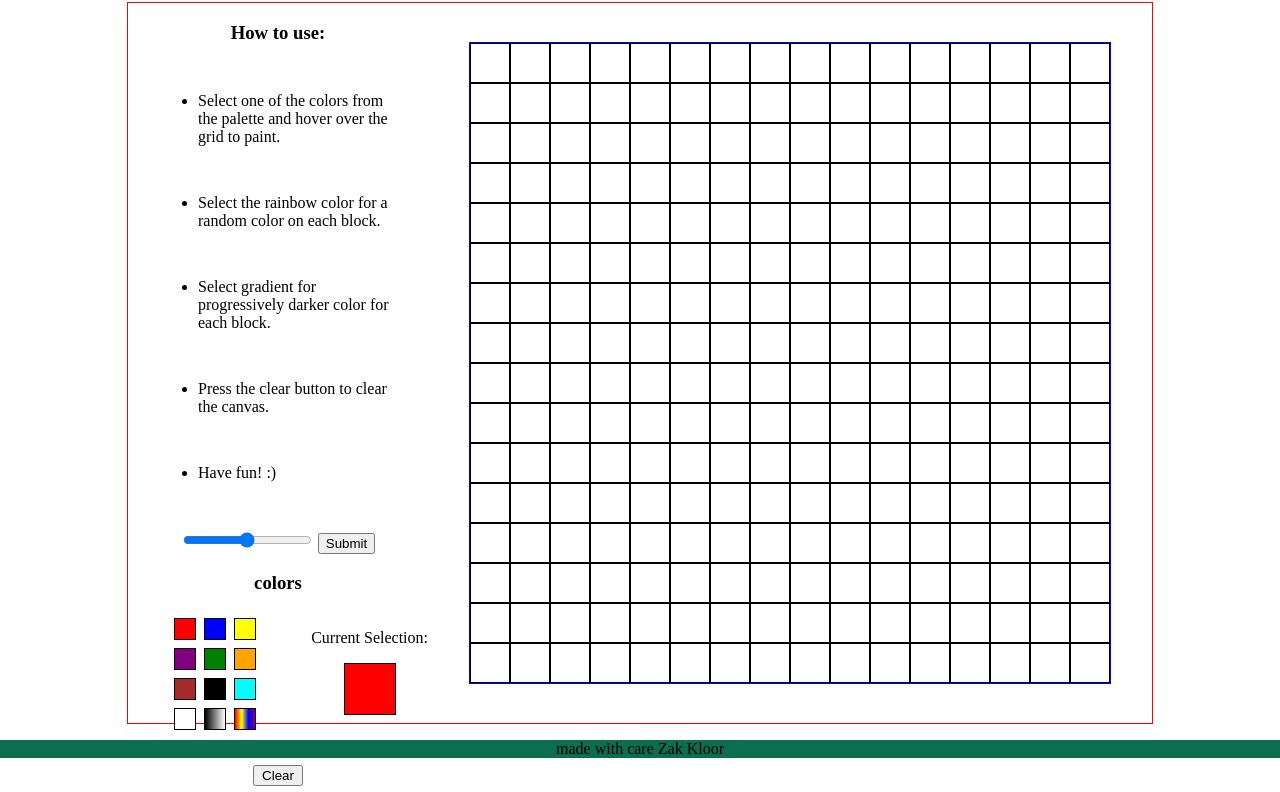
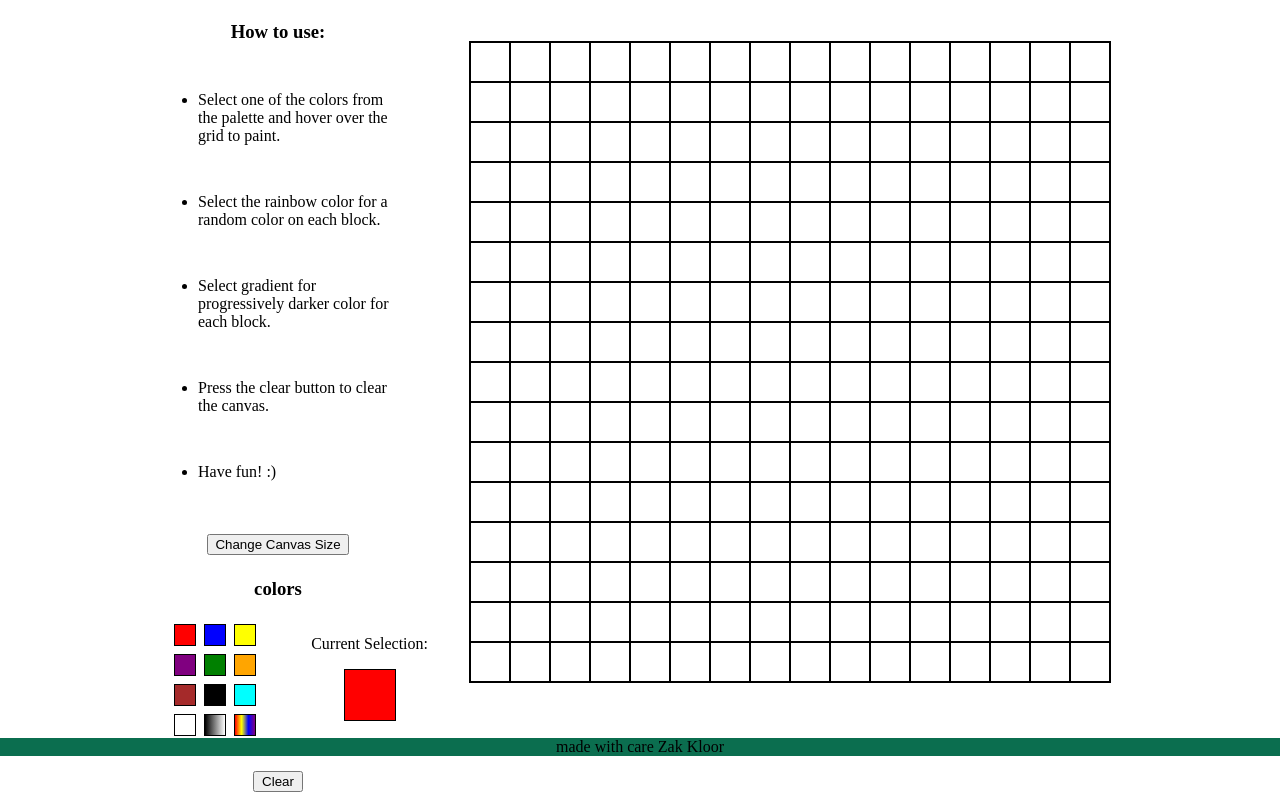
Before and after one commit to jaz1492/Etch-A-Sketch, a plain HTML site: page index.html in a window 1280 px wide. Shown: the part 78-870 px from the top of the page. Drawn offline with Linux system fonts and the light colour scheme.

Commit message:
Modify files for resizing canvas functionality

```diff
--- a/app.js
+++ b/app.js
@@ -34,6 +34,18 @@ const randomColor = function(){
         numList.push(parseInt(Math.floor(Math.random()*255)))
     }
     return `rgb(${numList.join(',')})`
+}
+const changeCanvasSize= function(){
+    let size = parseInt(prompt("how many blocks high and wide do you want your canvas to be? please select a number from 2-100"));
+    while(size > 100 || size < 2 || isNaN(size)){
+        size = parseInt(prompt("please choose a number from 2 - 100"))
+    }
+    //use a for decremental for loop to remove the last child to prevent early loop break
+    const childList = grid.children.length;
+    for(let i = childList-1; i>=0;i--){
+        grid.children[i].remove();
+    }
+    gridCreator(size);
 }
 const gridCreator = function(numOfBoxes,classTarget){
     for(let i = 0; i<numOfBoxes;i++){
--- a/index.html
+++ b/index.html
@@ -21,10 +21,7 @@
             <li> Have fun! :) </li>
             </ul>
         </div>
-        <form action="" class="grid-creator">
-                <input type="range">
-                <input type="submit">
-        </form>
+        <button onclick="changeCanvasSize()" class="canvas-btn">Change Canvas Size</button>
         <h3>colors</h3>
         <div class="color-palette flex">
             <div class="palette-container flex">
--- a/styles.css
+++ b/styles.css
@@ -6,7 +6,6 @@ body{
     width: 80%;
     height: 90vh;
     margin: 0 auto;
-    border: 1px solid red;
 }
 .tools-container{
     flex-flow: column;
@@ -22,6 +21,9 @@ body{
 }
 .description > ul > li{
     margin: 3em 0;
+}
+.canvas-btn{
+    margin: 5px auto;
 }
 .color-palette{
     margin: 0 auto;
@@ -55,7 +57,7 @@ body{
     max-height: 50vw;
     max-width: 50vw;
     flex: 1 0 auto;
-    border: 1px solid blue;
+    border: 1px solid black;
 }
 
 .flex{
@@ -65,8 +67,8 @@ body{
     aspect-ratio: 1/1;
     flex: 1 1 auto;
     border: 1px solid black;
-    min-height: 20px;
-    min-width: 20px;
+    min-height: 2px;
+    min-width: 2px;
     padding: 0;
     margin: 0;
 }
```
